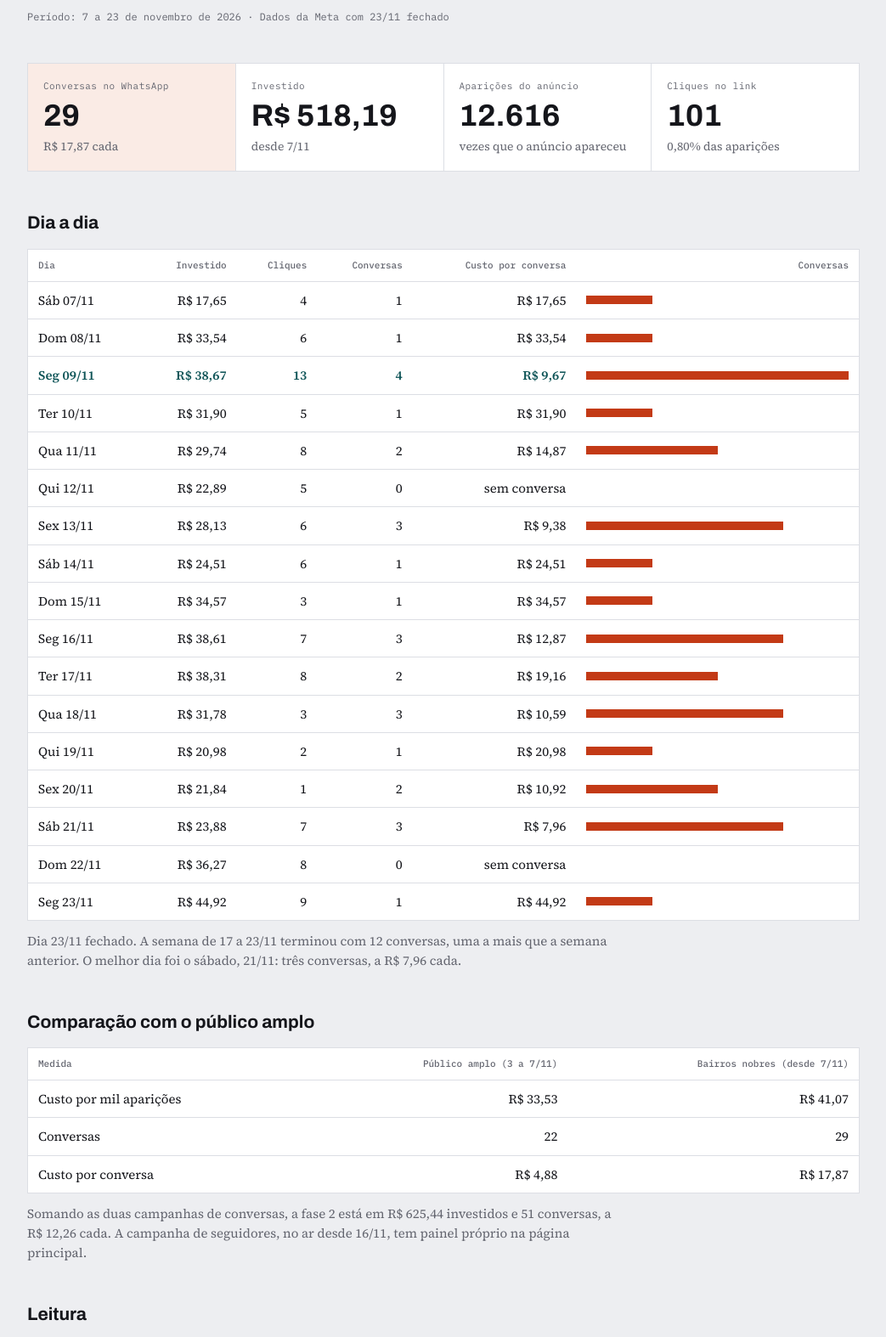
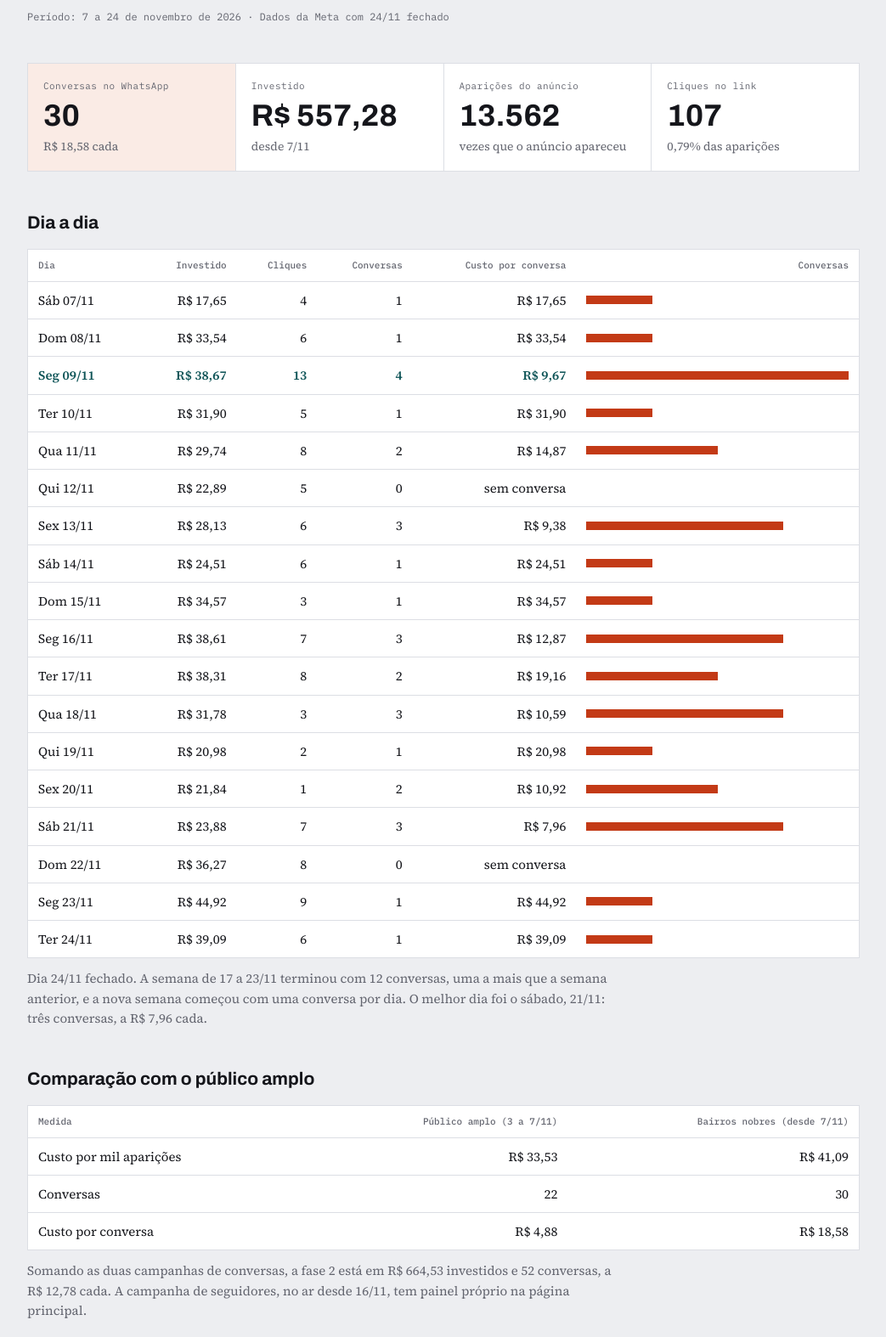
Before and after one commit to fabriciokaempf/eu-asso-pra-ti, a plain HTML site: page anuncios/bairros-nobres/index.html in a window 1280 px wide. Shown: the part 264-1838 px from the top of the page at 85% size, without its empty margins (118-1161 px from the left). Drawn offline with Linux system fonts and the light colour scheme.

Commit message:
Painel e bairros nobres: dados da Meta até 24/11
Co-Authored-By: Claude Opus 5.5 <noreply@anthropic.com>

```diff
--- a/anuncios/bairros-nobres/index.html
+++ b/anuncios/bairros-nobres/index.html
@@ -51,14 +51,14 @@ footer{font-size:13px;color:var(--ink-muted)}
   <div class="kicker">Eu Asso pra Ti · Anúncios da fase 2</div>
   <h1>Campanha dos bairros nobres</h1>
   <p class="lead">Desde 7/11 os anúncios falam só com bairros nobres e condomínios selecionados. A campanha ainda está aprendendo, e já saiu dela o primeiro evento fechado pelos anúncios: 26/11, em Xangrilá. Pelo relato do Diego, nenhum contato reclamou de preço, e quem não fechou foi por data já ocupada.</p>
-  <div class="meta mono">Período: 7 a 23 de novembro de 2026 · Dados da Meta com 23/11 fechado</div>
+  <div class="meta mono">Período: 7 a 24 de novembro de 2026 · Dados da Meta com 24/11 fechado</div>
 </header>
 
 <section aria-label="Visão geral" class="grid g4">
-  <div class="cell featured"><span class="lab">Conversas no WhatsApp</span><div class="num">29</div><div class="ctx">R$ 17,87 cada</div></div>
-  <div class="cell"><span class="lab">Investido</span><div class="num">R$ 518,19</div><div class="ctx">desde 7/11</div></div>
-  <div class="cell"><span class="lab">Aparições do anúncio</span><div class="num">12.616</div><div class="ctx">vezes que o anúncio apareceu</div></div>
-  <div class="cell"><span class="lab">Cliques no link</span><div class="num">101</div><div class="ctx">0,80% das aparições</div></div>
+  <div class="cell featured"><span class="lab">Conversas no WhatsApp</span><div class="num">30</div><div class="ctx">R$ 18,58 cada</div></div>
+  <div class="cell"><span class="lab">Investido</span><div class="num">R$ 557,28</div><div class="ctx">desde 7/11</div></div>
+  <div class="cell"><span class="lab">Aparições do anúncio</span><div class="num">13.562</div><div class="ctx">vezes que o anúncio apareceu</div></div>
+  <div class="cell"><span class="lab">Cliques no link</span><div class="num">107</div><div class="ctx">0,79% das aparições</div></div>
 </section>
 
 <section>
@@ -84,10 +84,11 @@ footer{font-size:13px;color:var(--ink-muted)}
       <tr><td>Sáb 21/11</td><td>R$ 23,88</td><td>7</td><td>3</td><td>R$ 7,96</td><td class="barcell"><div class="b" style="width:75%"></div></td></tr>
       <tr><td>Dom 22/11</td><td>R$ 36,27</td><td>8</td><td>0</td><td>sem conversa</td><td class="barcell"><div class="b" style="width:0%"></div></td></tr>
       <tr><td>Seg 23/11</td><td>R$ 44,92</td><td>9</td><td>1</td><td>R$ 44,92</td><td class="barcell"><div class="b" style="width:25%"></div></td></tr>
+      <tr><td>Ter 24/11</td><td>R$ 39,09</td><td>6</td><td>1</td><td>R$ 39,09</td><td class="barcell"><div class="b" style="width:25%"></div></td></tr>
     </tbody>
   </table>
   </div>
-  <p class="note">Dia 23/11 fechado. A semana de 17 a 23/11 terminou com 12 conversas, uma a mais que a semana anterior. O melhor dia foi o sábado, 21/11: três conversas, a R$ 7,96 cada.</p>
+  <p class="note">Dia 24/11 fechado. A semana de 17 a 23/11 terminou com 12 conversas, uma a mais que a semana anterior, e a nova semana começou com uma conversa por dia. O melhor dia foi o sábado, 21/11: três conversas, a R$ 7,96 cada.</p>
 </section>
 
 <section>
@@ -96,13 +97,13 @@ footer{font-size:13px;color:var(--ink-muted)}
   <table>
     <thead><tr><th>Medida</th><th>Público amplo (3 a 7/11)</th><th>Bairros nobres (desde 7/11)</th></tr></thead>
     <tbody>
-      <tr><td>Custo por mil aparições</td><td>R$ 33,53</td><td>R$ 41,07</td></tr>
-            <tr><td>Conversas</td><td>22</td><td>29</td></tr>
-      <tr><td>Custo por conversa</td><td>R$ 4,88</td><td>R$ 17,87</td></tr>
+      <tr><td>Custo por mil aparições</td><td>R$ 33,53</td><td>R$ 41,09</td></tr>
+            <tr><td>Conversas</td><td>22</td><td>30</td></tr>
+      <tr><td>Custo por conversa</td><td>R$ 4,88</td><td>R$ 18,58</td></tr>
     </tbody>
   </table>
   </div>
-  <p class="note">Somando as duas campanhas de conversas, a fase 2 está em R$ 625,44 investidos e 51 conversas, a R$ 12,26 cada. A campanha de seguidores, no ar desde 16/11, tem painel próprio na página principal.</p>
+  <p class="note">Somando as duas campanhas de conversas, a fase 2 está em R$ 664,53 investidos e 52 conversas, a R$ 12,78 cada. A campanha de seguidores, no ar desde 16/11, tem painel próprio na página principal.</p>
 </section>
 
 <section>
@@ -110,7 +111,7 @@ footer{font-size:13px;color:var(--ink-muted)}
   <div class="grid g2">
     <div class="cell"><h3>O que os números mostram</h3><p>Aparecer custa quase o mesmo nos dois públicos. A diferença está em quantos clicam e chamam. No público nobre a conversa sai mais cara, porque é um grupo menor e mais exigente.</p></div>
     <div class="cell featured"><h3>O que importa de verdade</h3><p>O evento de 26/11 em Xangrilá veio dos anúncios. Num serviço desse valor, uma venda paga a campanha inteira várias vezes. A medida que decide é quantas conversas viram orçamento e evento, e não só o preço de cada conversa.</p></div>
-    <div class="cell"><h3>Aprendizado da campanha</h3><p>A Meta ainda está aprendendo com 29 conversas, longe das cerca de 50 que usa de referência. Mexer reinicia esse processo, então esta campanha segue sem alterações, e a de seguidores entrou por fora para não mexer nela.</p></div>
+    <div class="cell"><h3>Aprendizado da campanha</h3><p>A Meta ainda está aprendendo com 30 conversas, longe das cerca de 50 que usa de referência. Mexer reinicia esse processo, então esta campanha segue sem alterações, e a de seguidores entrou por fora para não mexer nela.</p></div>
     <div class="cell"><h3>Próximos passos</h3><ul><li>Anotar na planilha a data pedida em cada conversa, para ver quais dias mais vendem.</li><li>Seguir marcando no WhatsApp quem pede orçamento e quem fecha.</li><li>1º/12: anúncios novos e verba de dezembro, numa mudança só.</li></ul></div>
   </div>
 </section>
```
Also changed, not shown: anuncios/index.html (+6 -5 lines).
